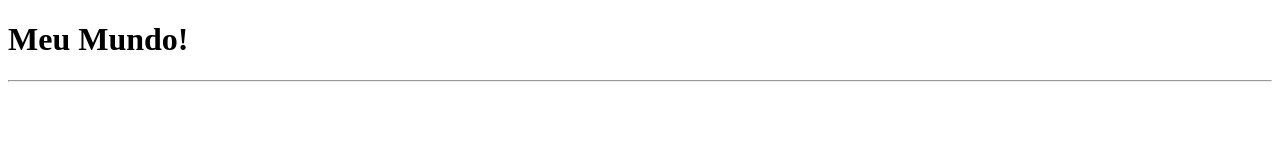
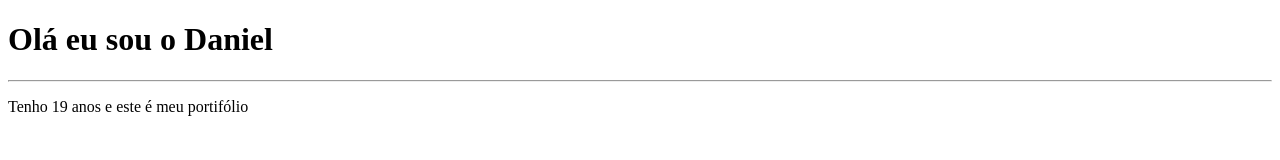
Before and after one commit to DanielTurkot/Boshguard, a plain HTML site: page htmlsite/index.html in a window 1280 px wide. Drawn offline with Linux system fonts and the light colour scheme.

Commit message:
orgazinado

```diff
--- a/site-exemplo/index.html
+++ b/htmlsite/index.html
@@ -3,11 +3,11 @@
 <head>
     <meta charset="UTF-8">
     <meta name="viewport" content="width=device-width, initial-scale=1.0">
-    <title>meu primeiro site</title>
+    <title>Site Daniel</title>
 </head>
 <body>
-    <h1>Meu Mundo!</h1>
+    <h1>Olá eu sou o Daniel</h1>
     <hr>
-    <p></p>
+    <p>Tenho 19 anos e este é meu portifólio</p>
 </body>
 </html>
```
Also changed, not shown: exercicios/ex001/index.html (added).
